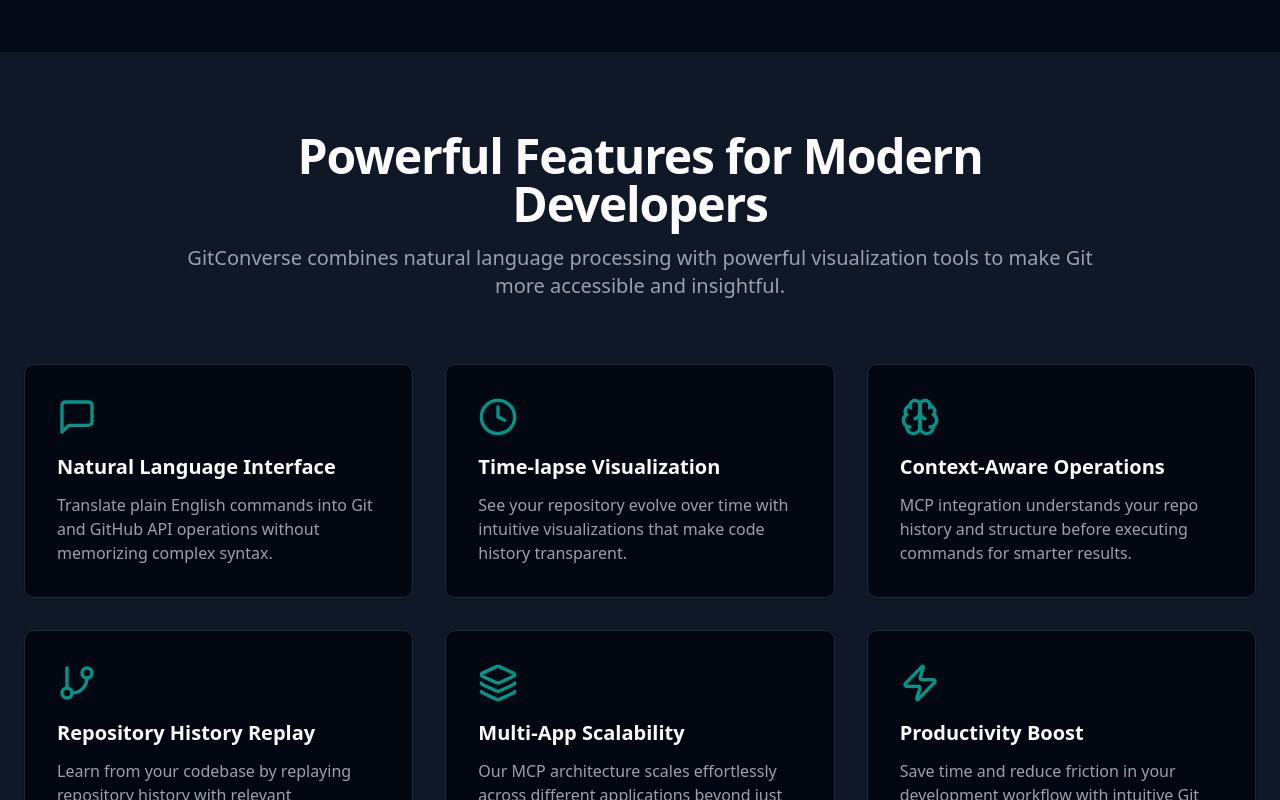
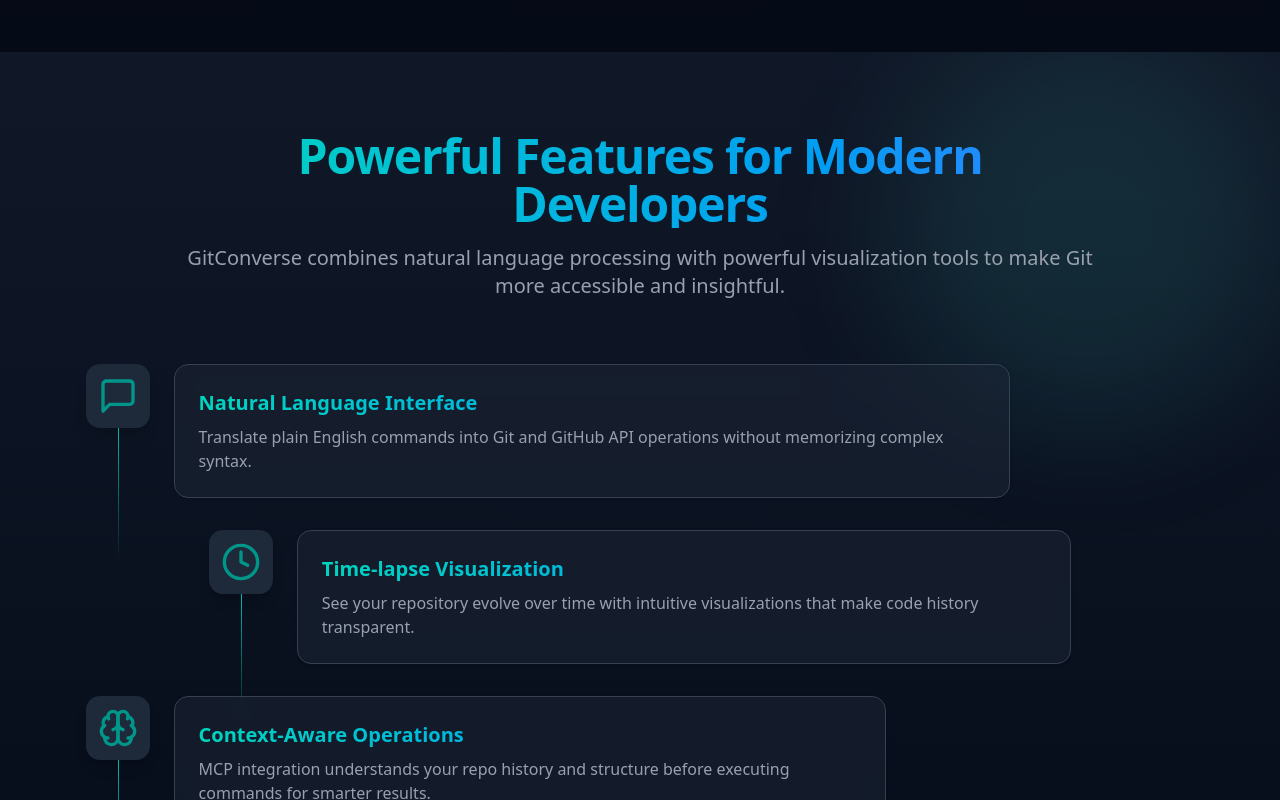
Before and after one commit to theg1239/nothinggg, a Next.js app in the folder landing/: page / in a window 1280 px wide. Shown: the part 740-1540 px from the top of the page. Built offline with nearby package versions, Linux system fonts and the light colour scheme.

Commit message:
features part changed

```diff
--- a/landing/app/page.tsx
+++ b/landing/app/page.tsx
@@ -3,7 +3,6 @@
 import Features from "@/components/features"
 import HowItWorks from "@/components/how-it-works"
 import Applications from "@/components/applications"
-import Testimonials from "@/components/testimonials"
 import CTA from "@/components/cta"
 import Footer from "@/components/footer"
 
@@ -16,7 +15,6 @@
         <Features />
         <HowItWorks />
         <Applications />
-        <Testimonials />
         <CTA />
       </main>
       <Footer />
--- a/landing/components/features.tsx
+++ b/landing/components/features.tsx
@@ -38,10 +38,13 @@
 
 export default function Features() {
   return (
-    <section id="features" className="py-20 bg-gray-50 dark:bg-gray-900">
-      <div className="container px-4 md:px-6">
-        <div className="mx-auto max-w-[58rem] text-center">
-          <h2 className="mb-4 text-3xl font-bold tracking-tight sm:text-4xl md:text-5xl">
+    <section id="features" className="py-20 bg-gradient-to-b from-gray-50 to-gray-100 dark:from-gray-900 dark:to-gray-950 overflow-hidden">
+      <div className="container px-4 md:px-6 relative">
+        <div className="absolute top-0 right-0 -translate-y-1/4 w-96 h-96 bg-teal-300/10 rounded-full blur-3xl"></div>
+        <div className="absolute bottom-0 left-0 translate-y-1/4 w-96 h-96 bg-blue-300/10 rounded-full blur-3xl"></div>
+
+        <div className="mx-auto max-w-[58rem] text-center relative z-10">
+          <h2 className="mb-4 text-3xl font-bold tracking-tight sm:text-4xl md:text-5xl bg-clip-text text-transparent bg-gradient-to-r from-teal-500 to-blue-600 dark:from-teal-400 dark:to-blue-500">
             Powerful Features for Modern Developers
           </h2>
           <p className="mb-16 text-gray-600 dark:text-gray-400 md:text-xl">
@@ -49,17 +52,37 @@
             accessible and insightful.
           </p>
         </div>
-        <div className="grid gap-8 sm:grid-cols-2 lg:grid-cols-3">
+
+        <div className="relative">
           {features.map((feature, index) => (
             <div
               key={index}
-              className="rounded-lg border border-gray-200 bg-white p-8 shadow-sm transition-all hover:shadow-md dark:border-gray-800 dark:bg-gray-950"
+              className={`
+                relative z-10 flex mb-12 md:mb-8 group
+                ${index % 2 === 0 ? 'md:ml-[5%]' : 'md:ml-[15%]'}
+                ${index % 3 === 0 ? 'md:w-[75%]' : index % 3 === 1 ? 'md:w-[70%]' : 'md:w-[65%]'}
+              `}
             >
-              <div className="mb-4">{feature.icon}</div>
-              <h3 className="mb-3 text-xl font-bold">{feature.title}</h3>
-              <p className="text-gray-600 dark:text-gray-400">{feature.description}</p>
+              <div className="mr-6 relative">
+                <div className="p-3 rounded-xl bg-white dark:bg-gray-800 shadow-lg transform group-hover:scale-110 transition-all duration-300">
+                  {feature.icon}
+                </div>
+                <div className="h-full w-[1px] absolute top-16 left-1/2 bg-gradient-to-b from-teal-500 to-transparent"></div>
+              </div>
+
+              <div className="flex-1 backdrop-blur-sm bg-white/50 dark:bg-gray-800/50 p-6 rounded-xl border border-gray-200 dark:border-gray-700 shadow-sm transform transition-all duration-300 hover:translate-x-1 hover:-translate-y-1 group-hover:shadow-xl">
+                <h3 className="mb-2 text-xl font-bold bg-clip-text text-transparent bg-gradient-to-r from-teal-500 to-blue-600 dark:from-teal-400 dark:to-blue-500">
+                  {feature.title}
+                </h3>
+                <p className="text-gray-600 dark:text-gray-400">
+                  {feature.description}
+                </p>
+                <div className="absolute -bottom-2 -right-2 w-12 h-12 rounded-full bg-gradient-to-br from-teal-500 to-blue-600 opacity-0 group-hover:opacity-30 transition-opacity"></div>
+              </div>
             </div>
           ))}
+
+          <div className="absolute top-1/2 left-0 w-full h-1/2 bg-gradient-to-r from-teal-500/5 to-blue-600/5 -skew-y-6 -z-10"></div>
         </div>
       </div>
     </section>
--- a/landing/components/testimonials.tsx
+++ /dev/null
@@ -1,73 +0,0 @@
-import Image from "next/image"
-
-const testimonials = [
-  {
-    quote:
-      "GitConverse has completely transformed how our team interacts with Git. What used to take multiple complex commands now happens with a simple conversation.",
-    author: "Alex Johnson",
-    title: "Lead Developer at TechCorp",
-    avatar: "/placeholder.svg?height=80&width=80",
-  },
-  {
-    quote:
-      "The time-lapse visualization feature is a game-changer for onboarding new team members. They can quickly understand how our codebase evolved over time.",
-    author: "Samantha Lee",
-    title: "Engineering Manager at StartupX",
-    avatar: "/placeholder.svg?height=80&width=80",
-  },
-  {
-    quote:
-      "We've integrated GitConverse with our database management system, and now our analysts can query data using natural language. The scalability is impressive.",
-    author: "Michael Chen",
-    title: "CTO at DataDrive",
-    avatar: "/placeholder.svg?height=80&width=80",
-  },
-]
-
-export default function Testimonials() {
-  return (
-    <section className="py-20">
-      <div className="container px-4 md:px-6">
-        <div className="mx-auto max-w-[58rem] text-center">
-          <h2 className="mb-4 text-3xl font-bold tracking-tight sm:text-4xl md:text-5xl">What Our Users Say</h2>
-          <p className="mb-16 text-gray-600 dark:text-gray-400 md:text-xl">
-            Developers and teams are experiencing significant productivity gains with GitConverse.
-          </p>
-        </div>
-
-        <div className="grid gap-8 md:grid-cols-3">
-          {testimonials.map((testimonial, index) => (
-            <div
-              key={index}
-              className="rounded-lg border border-gray-200 bg-white p-6 shadow-sm dark:border-gray-800 dark:bg-gray-950"
-            >
-              <div className="mb-4">
-                {[...Array(5)].map((_, i) => (
-                  <span key={i} className="text-yellow-400">
-                    ★
-                  </span>
-                ))}
-              </div>
-              <p className="mb-6 text-gray-600 dark:text-gray-400">"{testimonial.quote}"</p>
-              <div className="flex items-center">
-                <div className="mr-4 h-10 w-10 overflow-hidden rounded-full">
-                  <Image
-                    src={testimonial.avatar || "/placeholder.svg"}
-                    alt={testimonial.author}
-                    width={40}
-                    height={40}
-                    className="h-full w-full object-cover"
-                  />
-                </div>
-                <div>
-                  <p className="font-medium">{testimonial.author}</p>
-                  <p className="text-sm text-gray-600 dark:text-gray-400">{testimonial.title}</p>
-                </div>
-              </div>
-            </div>
-          ))}
-        </div>
-      </div>
-    </section>
-  )
-}
--- a/landing/package.json
+++ b/landing/package.json
@@ -12,6 +12,7 @@
     "@radix-ui/react-slot": "^1.1.2",
     "class-variance-authority": "^0.7.1",
     "clsx": "^2.1.1",
+    "framer-motion": "^12.6.3",
     "lucide-react": "^0.487.0",
     "next": "15.2.4",
     "react": "^19.0.0",
```
Also changed, not shown: 1 other file (tests, documents, lock files or other folders).
